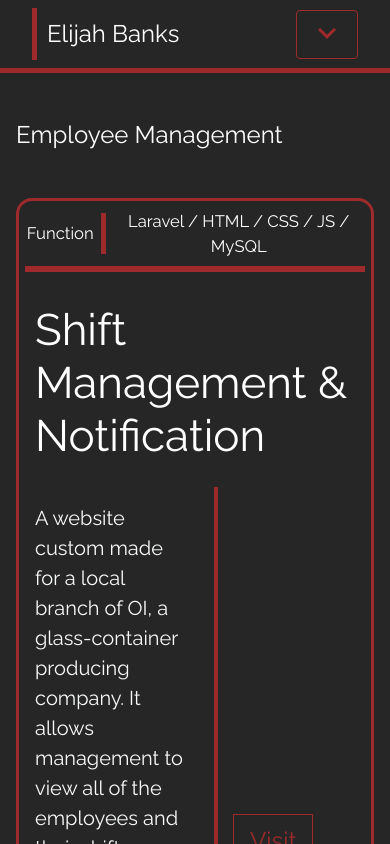
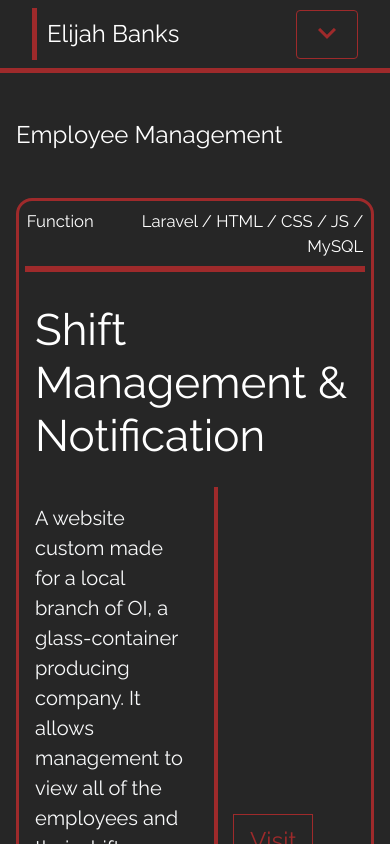
Before and after one commit to ejoebanks/eliweb, an Angular app: page /oi in a window 390 px wide. Shown: the top 844 px of the page. Built offline with nearby package versions, Linux system fonts and the light colour scheme; a web font is replaced by a local one.

Commit message:
Changed text alignment on smaller screens

```diff
--- a/src/styles.css
+++ b/src/styles.css
@@ -98,12 +98,11 @@
 
 @media only screen and (max-width: 600px) {
   .text-heading {
-    border-right: thick solid #9E2A2B;
-    margin: auto;
+    text-align: left;
   }
 
   .text-used {
-    text-align: center;
+    text-align: right;
   }
 }
 
```
